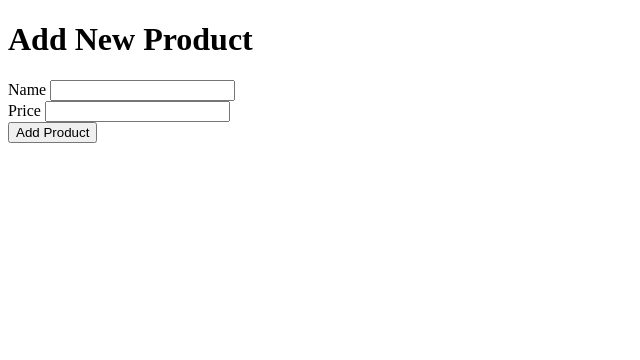
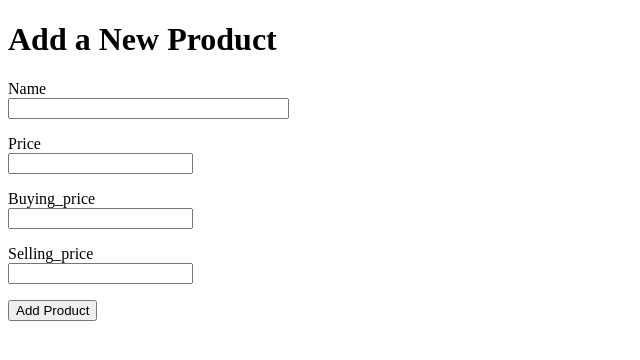
Before and after one commit to letinarodric22/MeatShop, a Flask app: page /add_product in a window 1280 px wide. Shown: the top 360 px of the page, without its empty margins (0-640 px from the left). Run offline with Flask 3, Linux system fonts and the light colour scheme; parts of the project's set-up code (start-up, migrations or seed data) failed here and were passed over; some libraries are stand-ins or nearby versions.

Commit message:
sqlalchemy failing

```diff
--- a/database.py
+++ b/database.py
@@ -1,7 +1,8 @@
-# models.py
-from sqlalchemy import create_engine, Column, Integer, String
+# database.py
+from sqlalchemy import create_engine, Column, Integer, String, DateTime
 from sqlalchemy.ext.declarative import declarative_base
 from sqlalchemy.orm import sessionmaker
+from datetime import datetime
 
 # Database credentials
 username = 'postgres'
@@ -20,10 +21,14 @@ class MeatProduct(Base):
     id = Column(Integer, primary_key=True)
     name = Column(String, nullable=False)
     price = Column(Integer, nullable=False)
+    buying_price = Column(Integer, nullable=False)
+    selling_price = Column(Integer, nullable=False)
+    created_at = Column(DateTime, default=datetime.utcnow, nullable=False)
 
 # Initialize the session
 Session = sessionmaker(bind=engine)
 session = Session()
 
-def init_db():
+def drop_and_recreate():
+    Base.metadata.drop_all(engine)
     Base.metadata.create_all(engine)
--- a/form.py
+++ b/form.py
@@ -6,4 +6,7 @@ from wtforms.validators import DataRequired
 class MeatProductForm(FlaskForm):
     name = StringField('Name', validators=[DataRequired()])
     price = FloatField('Price', validators=[DataRequired()])
+    price = FloatField('Price', validators=[DataRequired()])
+    buying_price = FloatField('Buying_price', validators=[DataRequired()])
+    selling_price = FloatField('Selling_price', validators=[DataRequired()])
     submit = SubmitField('Add Product')
--- a/main.py
+++ b/main.py
@@ -7,15 +7,16 @@ from config import Config
 app = Flask(__name__)
 app.config.from_object(Config)
 
-# @app.before_first_request
-# def create_tables():
-#     init_db()
-
 @app.route('/add_product', methods=['GET', 'POST'])
 def add_product():
     form = MeatProductForm()
     if form.validate_on_submit():
-        new_product = MeatProduct(name=form.name.data, price=form.price.data)
+        new_product = MeatProduct(
+            name=form.name.data,
+            price=form.price.data,
+            buying_price=form.buying_price.data,
+            selling_price=form.selling_price.data
+        )
         session.add(new_product)
         session.commit()
         return redirect(url_for('product_list'))
@@ -27,4 +28,6 @@ def product_list():
     return render_template('product_list.html', products=products)
 
 if __name__ == '__main__':
+    with app.app_context():
+        init_db()
     app.run(debug=True)
--- a/templates/add_product.html
+++ b/templates/add_product.html
@@ -4,12 +4,26 @@
     <title>Add Product</title>
 </head>
 <body>
-    <h1>Add New Product</h1>
+    <h1>Add a New Product</h1>
     <form method="POST">
         {{ form.hidden_tag() }}
-        {{ form.name.label }} {{ form.name() }}<br>
-        {{ form.price.label }} {{ form.price() }}<br>
-        {{ form.submit() }}
+        <p>
+            {{ form.name.label }}<br>
+            {{ form.name(size=32) }}
+        </p>
+        <p>
+            {{ form.price.label }}<br>
+            {{ form.price() }}
+        </p>
+        <p>
+            {{ form.buying_price.label }}<br>
+            {{ form.buying_price() }}
+        </p>
+        <p>
+            {{ form.selling_price.label }}<br>
+            {{ form.selling_price() }}
+        </p>
+        <p><button type="submit">Add Product</button></p>
     </form>
 </body>
 </html>
--- a/templates/product_list.html
+++ b/templates/product_list.html
@@ -10,6 +10,9 @@
             <tr>
                 <th>Name</th>
                 <th>Price</th>
+                <th>Buying Price</th>
+                <th>Selling Price</th>
+                <th>Created At</th>
             </tr>
         </thead>
         <tbody>
@@ -17,6 +20,9 @@
             <tr>
                 <td>{{ product.name }}</td>
                 <td>{{ product.price }}</td>
+                <td>{{ product.buying_price }}</td>
+                <td>{{ product.selling_price }}</td>
+                <td>{{ product.created_at }}</td>
             </tr>
             {% endfor %}
         </tbody>
```
